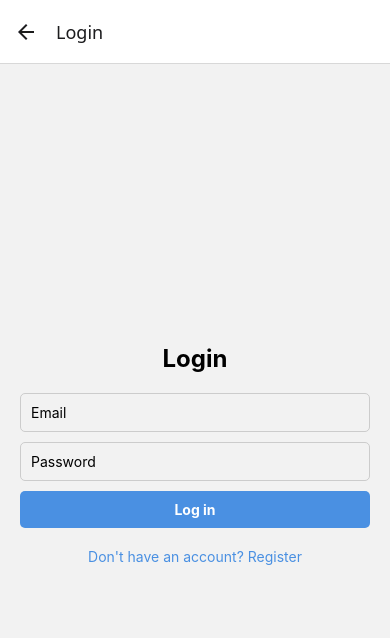
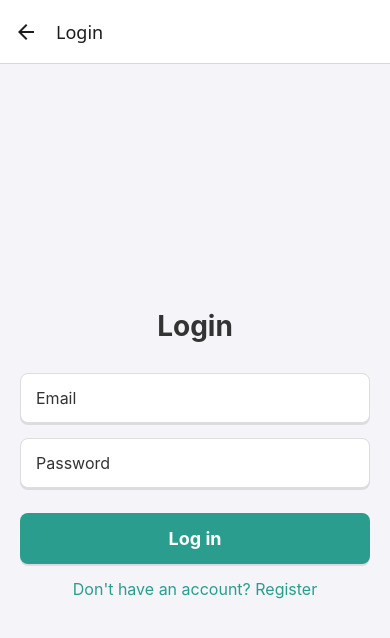
Before and after one commit to Javier-Diaz-Ortiz/Cohesio-React, a React Native app in the folder cohesio-react-firebase/: screen /LoginScreen in a window 390 px wide. Shown: the top 638 px of the page. Built offline with nearby package versions, Linux system fonts and the light colour scheme.

Commit message:
register and login screens with good style

```diff
--- a/cohesio-react-firebase/screens/LoginScreen.js
+++ b/cohesio-react-firebase/screens/LoginScreen.js
@@ -38,26 +38,73 @@ const LoginScreen = ({ navigation }) => {
 };
 
 const styles = StyleSheet.create({
-  container: { flex: 1, justifyContent: 'center', alignItems: 'center', padding: 20 },
-  title: { fontSize: 24, fontWeight: 'bold', marginBottom: 20 },
+  container: {
+    flex: 1,
+    justifyContent: 'center',
+    alignItems: 'center',
+    padding: 20,
+    backgroundColor: '#f4f4f9' // Fondo suave para un toque profesional
+  },
+  title: {
+    fontSize: 28,
+    fontWeight: 'bold',
+    marginBottom: 30,
+    textAlign: 'center',
+    color: '#333', // Color oscuro para mayor contraste
+  },
   input: {
     width: '100%',
-    padding: 10,
-    marginBottom: 10,
+    height: 50,
     borderWidth: 1,
-    borderColor: '#ccc',
-    borderRadius: 5,
+    borderColor: '#ddd', // Color de borde suave
+    backgroundColor: '#fff',
+    paddingHorizontal: 15,
+    marginBottom: 15,
+    borderRadius: 8,
+    fontSize: 16,
+    color: '#333',
+    shadowColor: '#000',
+    shadowOpacity: 0.1,
+    shadowOffset: { width: 0, height: 2 },
+    elevation: 2 // Sombra sutil para los inputs
   },
   button: {
-    backgroundColor: '#4A90E2',
-    padding: 10,
-    borderRadius: 5,
+    backgroundColor: '#2a9d8f', // Color verde elegante
+    paddingVertical: 15,
+    borderRadius: 8,
     width: '100%',
     alignItems: 'center',
-    marginBottom: 10,
+    marginTop: 10,
+    shadowColor: '#000',
+    shadowOpacity: 0.1,
+    shadowOffset: { width: 0, height: 2 },
+    elevation: 2
   },
-  buttonText: { color: '#fff', fontWeight: 'bold' },
-  linkText: { color: '#4A90E2', marginTop: 10 },
+  buttonText: {
+    color: '#fff',
+    fontSize: 18,
+    fontWeight: 'bold'
+  },
+  linkText: {
+    color: '#2a9d8f',
+    textAlign: 'center',
+    marginTop: 15,
+    fontSize: 16
+  },
+  footer: {
+    flexDirection: 'row',
+    justifyContent: 'center',
+    marginTop: 20,
+  },
+  footerText: {
+    fontSize: 14,
+    color: '#666',
+  },
+  footerLink: {
+    color: '#2a9d8f',
+    fontWeight: 'bold',
+    fontSize: 14,
+  },
 });
 
 export default LoginScreen;
--- a/cohesio-react-firebase/screens/RegisterScreen.js
+++ b/cohesio-react-firebase/screens/RegisterScreen.js
@@ -99,12 +99,73 @@ const RegisterScreen = ({ navigation }) => {
 };
 
 const styles = StyleSheet.create({
-  container: { flex: 1, justifyContent: 'center', padding: 20 },
-  title: { fontSize: 24, fontWeight: 'bold', marginBottom: 20, textAlign: 'center' },
-  input: { borderWidth: 1, padding: 10, marginBottom: 10, borderRadius: 5 },
-  button: { backgroundColor: '#007BFF', padding: 15, borderRadius: 5, alignItems: 'center' },
-  buttonText: { color: '#FFFFFF', fontWeight: 'bold' },
-  linkText: { color: '#007BFF', textAlign: 'center', marginTop: 10 },
+  container: {
+    flex: 1,
+    justifyContent: 'center',
+    alignItems: 'center',
+    padding: 20,
+    backgroundColor: '#f4f4f9' // Fondo suave para un toque profesional
+  },
+  title: {
+    fontSize: 28,
+    fontWeight: 'bold',
+    marginBottom: 30,
+    textAlign: 'center',
+    color: '#333', // Color oscuro para mayor contraste
+  },
+  input: {
+    width: '100%',
+    height: 50,
+    borderWidth: 1,
+    borderColor: '#ddd', // Color de borde suave
+    backgroundColor: '#fff',
+    paddingHorizontal: 15,
+    marginBottom: 15,
+    borderRadius: 8,
+    fontSize: 16,
+    color: '#333',
+    shadowColor: '#000',
+    shadowOpacity: 0.1,
+    shadowOffset: { width: 0, height: 2 },
+    elevation: 2 // Sombra sutil para los inputs
+  },
+  button: {
+    backgroundColor: '#2a9d8f', // Color verde elegante
+    paddingVertical: 15,
+    borderRadius: 8,
+    width: '100%',
+    alignItems: 'center',
+    marginTop: 10,
+    shadowColor: '#000',
+    shadowOpacity: 0.1,
+    shadowOffset: { width: 0, height: 2 },
+    elevation: 2
+  },
+  buttonText: {
+    color: '#fff',
+    fontSize: 18,
+    fontWeight: 'bold'
+  },
+  linkText: {
+    color: '#2a9d8f',
+    textAlign: 'center',
+    marginTop: 15,
+    fontSize: 16
+  },
+  footer: {
+    flexDirection: 'row',
+    justifyContent: 'center',
+    marginTop: 20,
+  },
+  footerText: {
+    fontSize: 14,
+    color: '#666',
+  },
+  footerLink: {
+    color: '#2a9d8f',
+    fontWeight: 'bold',
+    fontSize: 14,
+  },
 });
 
 export default RegisterScreen;
```
